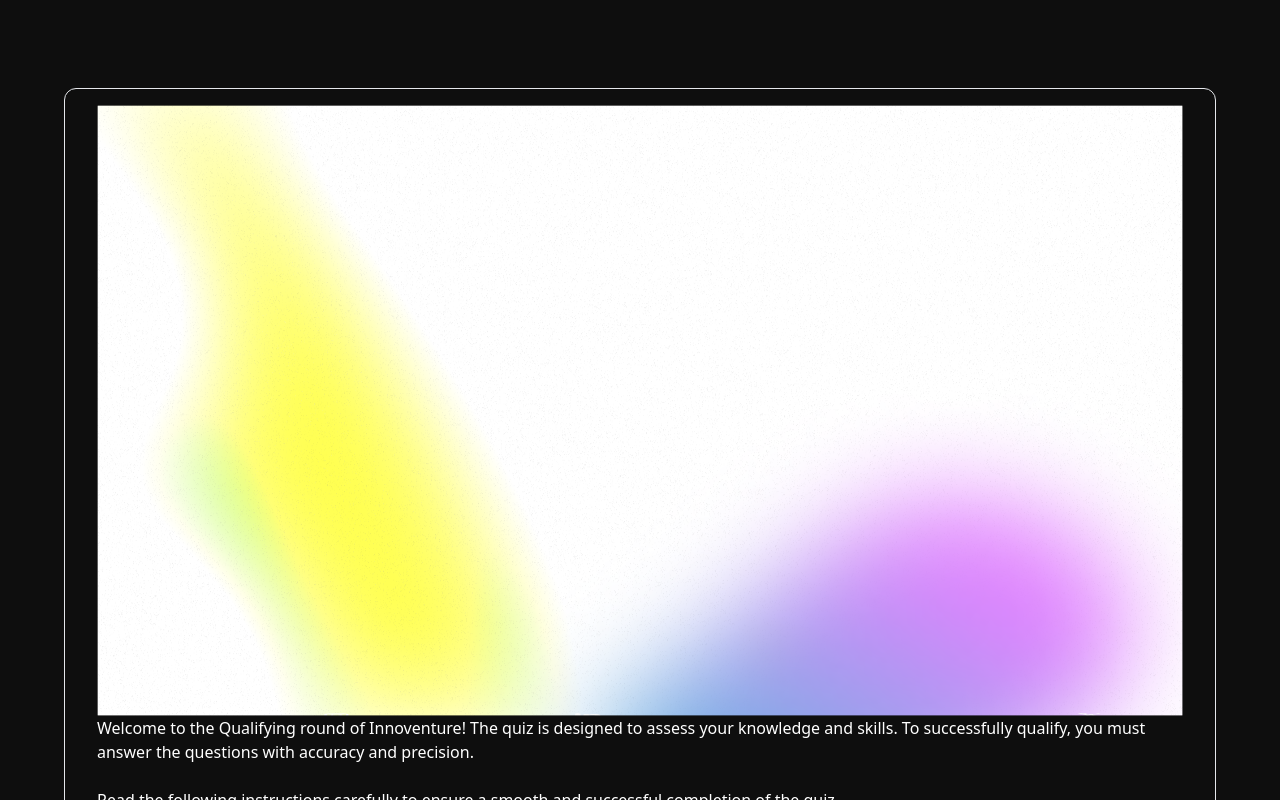
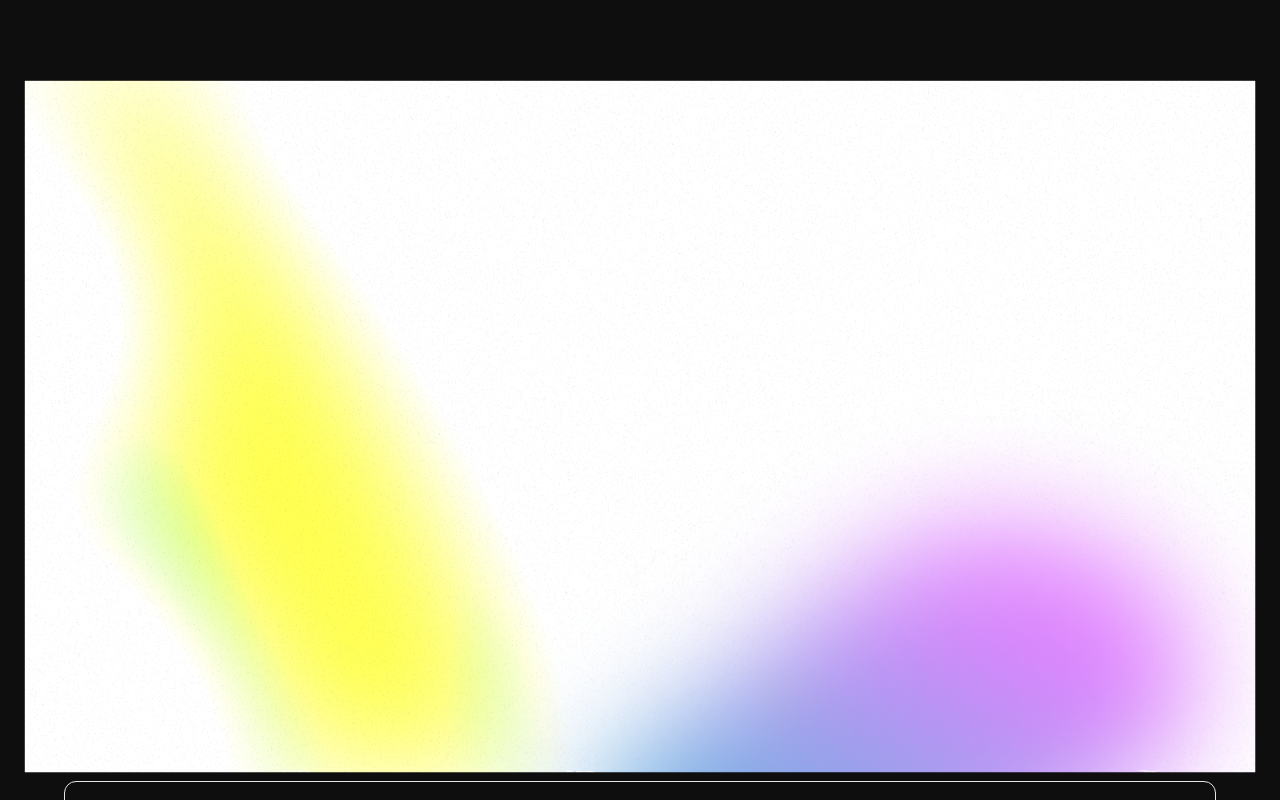
Before and after one commit to sawaraunakk31/FuturePreneurs-24, a Next.js app: page /round0 in a window 1280 px wide. Shown: the top 800 px of the page. Built offline with nearby package versions, Linux system fonts and the light colour scheme; no server answers; sample sign-in values are in the browser's storage.

Commit message:
questions and options upadated

```diff
--- a/components/round0/instructions.jsx
+++ b/components/round0/instructions.jsx
@@ -111,8 +111,9 @@ const Instructions = () => {
 
   return (
     <main className="min-h-[100vh] text-white flex flex-col items-center">
+      <img src={bgWebsite.src} alt="Background" />
       <div className="flex flex-col items-start w-[90vw] px-8 py-4 border rounded-xl m-2">
-      <img src={bgWebsite.src} alt="Background" />
+
         <p>
           Welcome to the Qualifying round of Innoventure! The quiz is designed
           to assess your knowledge and skills. To successfully qualify, you must
```
